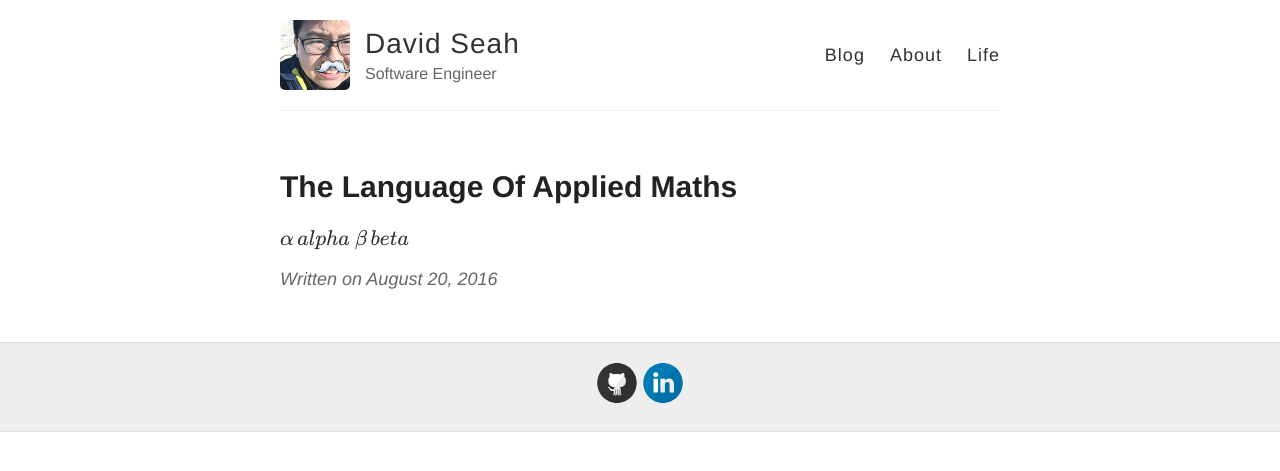
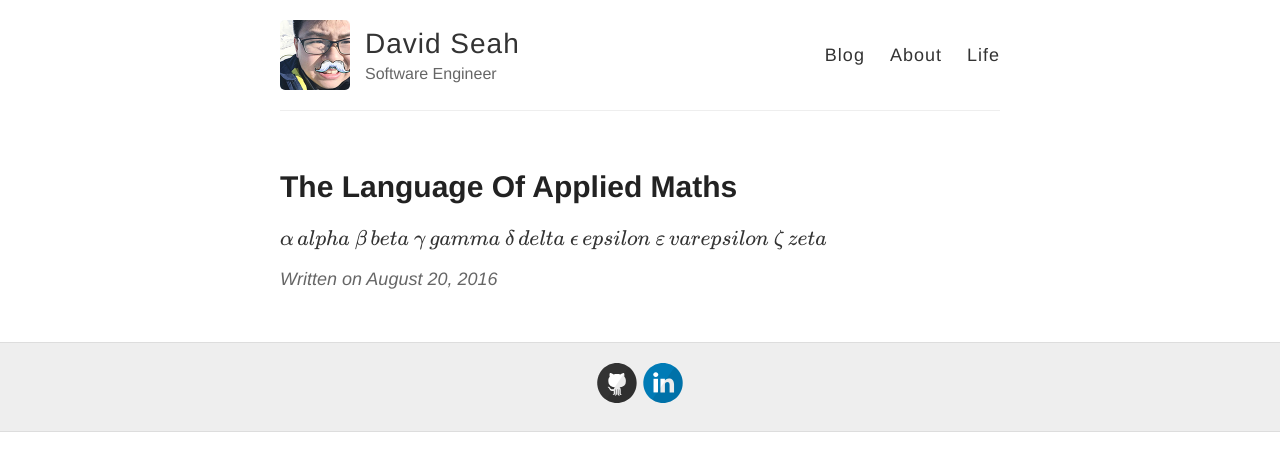
Before and after one commit to sengchong/sengchong.github.io, a Jekyll site: the page built from _posts/2016-8-20-The Language-Of-Applied-Maths.md, in a window 1280 px wide. Shown: the top 471 px of the page. Built offline with Jekyll 4.4.1, drawn with Linux system fonts in a browser that asks for light colours; Markdown is read by kramdown in place of the engine named in the settings; formulas are drawn with MathJax 3.

```diff
--- a/_posts/2016-8-20-The Language-Of-Applied-Maths.md
+++ b/_posts/2016-8-20-The Language-Of-Applied-Maths.md
@@ -3,5 +3,10 @@ layout: post
 title: The Language Of Applied Maths
 ---
 
-$$ \mathbb \alpha  \, alpha$$
-$$ \mathscr \beta \, beta $$
+$$ \alpha  \, alpha$$
+$$ \beta \, beta $$
+$$ \gamma \, gamma $$
+$$ \delta \, delta $$
+$$ \epsilon \, epsilon $$
+$$ \varepsilon \, varepsilon $$
+$$ \zeta \, zeta $$
```
Also changed, not shown: _posts/2016-8-8-Keeping-things-simple.md (renamed from _posts/2016-8-8-Writing-a-technical-blog-2.md, +5 -1 lines).
